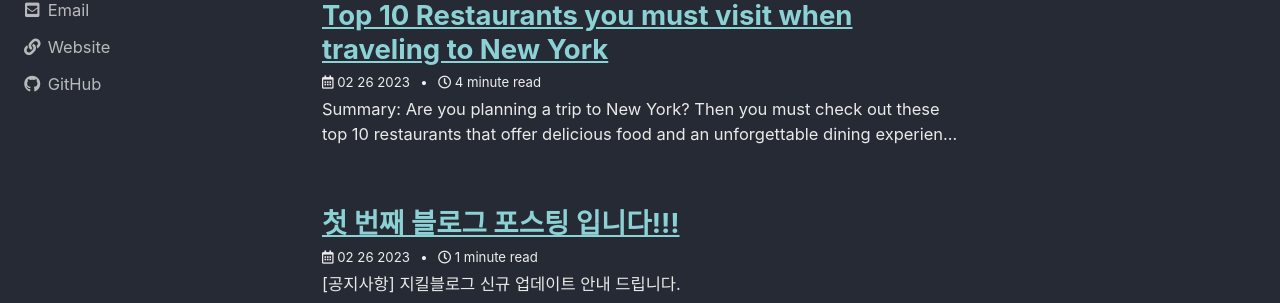
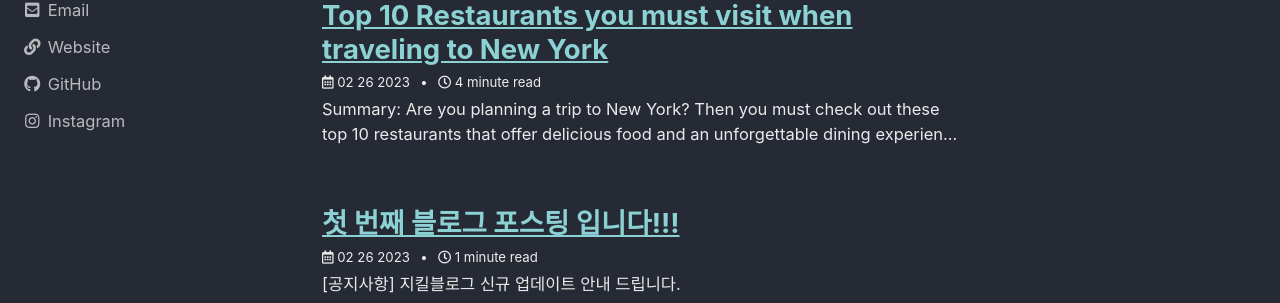
Before and after one commit to PyChanyoung/PyChanyoung.github.io, a Jekyll site: the page built from index.html, in a window 1280 px wide. Shown: the part 247-550 px from the top of the page. Built offline with Jekyll 4.4.1, drawn with Linux system fonts in a browser that asks for light colours; cached includes are drawn as plain includes; the list of posts is cut into pages by our own code.

Commit message:
SNS update

```diff
--- a/_config.yml
+++ b/_config.yml
@@ -116,18 +116,12 @@ author:
     - label: "Website"
       icon: "fas fa-fw fa-link"
       url: "https://chanyoungpark88.github.io"
-    - label: "Twitter"
-      icon: "fab fa-fw fa-twitter-square"
-      # url: "https://twitter.com/"
-    - label: "Facebook"
-      icon: "fab fa-fw fa-facebook-square"
-      # url: "https://facebook.com/"
     - label: "GitHub"
       icon: "fab fa-fw fa-github"
       url: "https://github.com/ChanyoungPark88"
     - label: "Instagram"
       icon: "fab fa-fw fa-instagram"
-      # url: "https://instagram.com/"
+      url: "https://instagram.com/chanyoung.park.88/"
 
 # Site Footer
 footer:
```
